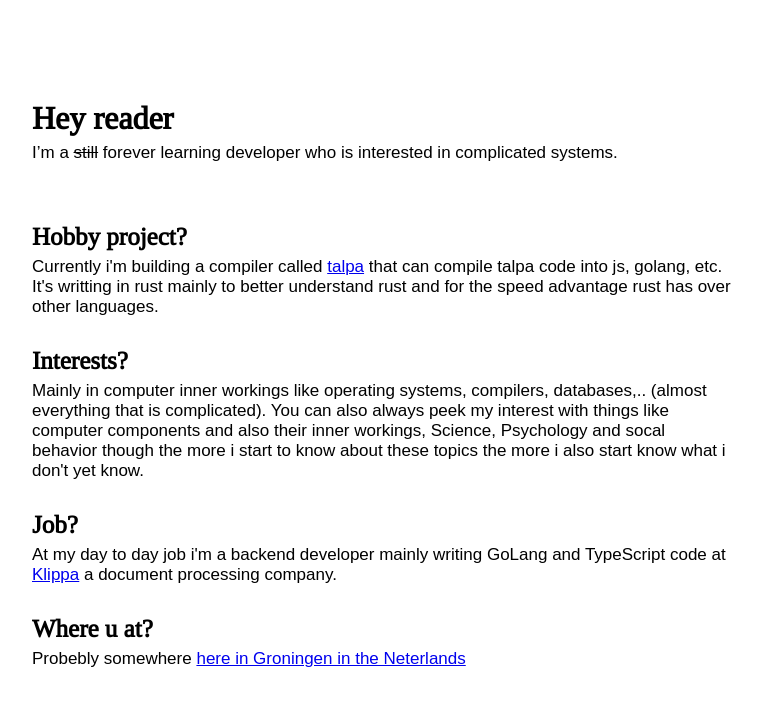
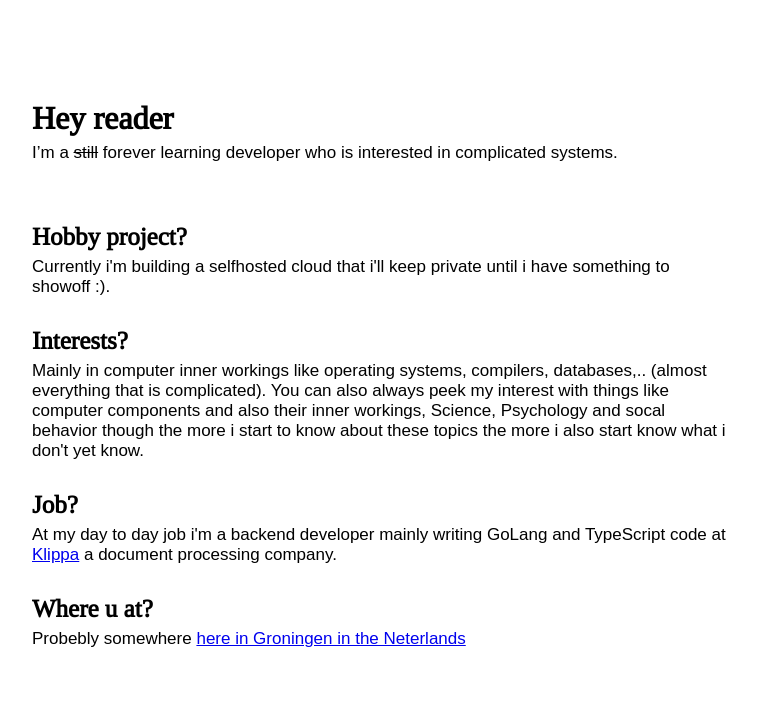
Before and after one commit to mjarkk/mkopenga, a Next.js app: page / in a window 1280 px wide. Shown: the top 706 px of the page, without its empty margins (258-1017 px from the left). Built offline with nearby package versions, Linux system fonts and the light colour scheme.

Commit message:
Update index.tsx

```diff
--- a/pages/index.tsx
+++ b/pages/index.tsx
@@ -25,8 +25,7 @@ export default () => (
         <div className="question">
           <p className="q">Hobby project?</p>
           <div className="a">
-            Currently i'm building a compiler called <a href="https://github.com/talpalang/talpa">talpa</a> that can compile talpa code into js, golang, etc.
-            It's writting in rust mainly to better understand rust and for the speed advantage rust has over other languages.
+            Currently i'm building a selfhosted cloud that i'll keep private until i have something to showoff :).
           </div>
         </div>
         <div className="question">
```
